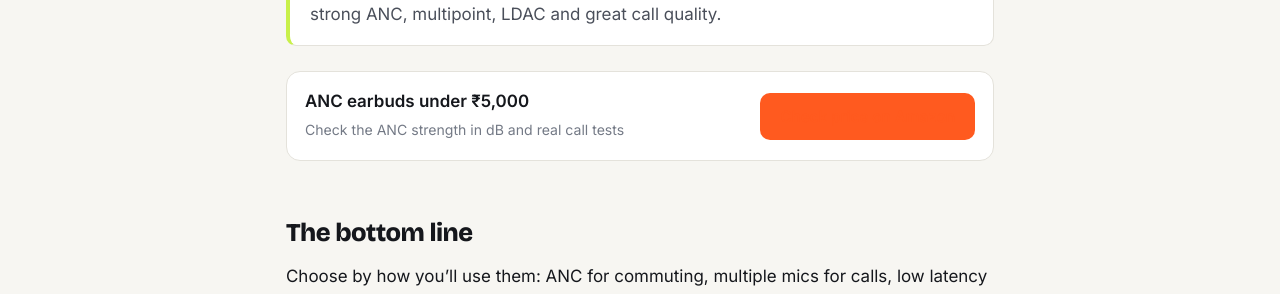
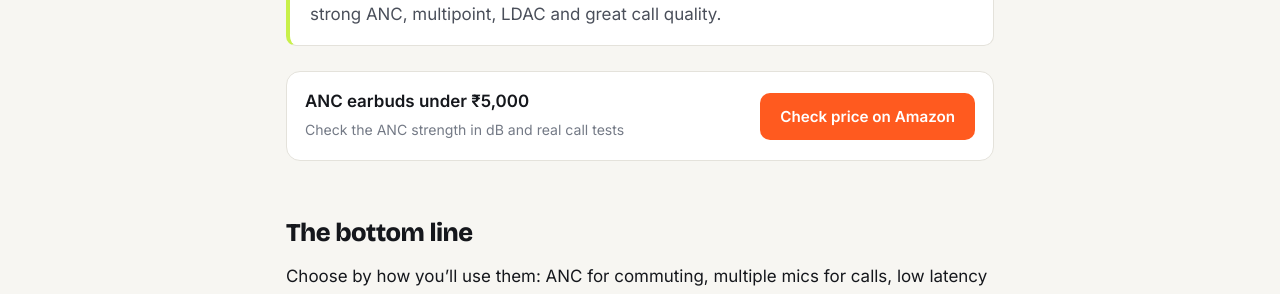
Before and after one commit to kiteksood167/kiteksood167.github.io, a Jekyll site: the page built from _posts/2026-10-18-tws-earbuds-buying-guide.md, in a window 1280 px wide and 1400 px high, scrolled down 2193 px. Shown: the part 813-1107 px from the top of the window. Built offline with Jekyll 4.4.1, drawn with Linux system fonts in a browser that asks for light colours.

Commit message:
Fix invisible text on Amazon buttons inside posts
Co-Authored-By: Claude Opus 5.5 <noreply@anthropic.com>
Claude-Session: https://claude.ai/code/session_019xqcqbRMqun33QWSRS29Nw

```diff
--- a/assets/css/style.css
+++ b/assets/css/style.css
@@ -238,3 +238,7 @@ a.chip:hover { border-color: var(--ink); }
 img.logo-mark { display: block; width: 34px; height: 34px; border-radius: 0; background: none; }
 .logo { font-weight: 800; letter-spacing: -0.03em; }
 .logo-sm img.logo-mark { width: 30px; height: 30px; }
+
+/* Buttons inside articles keep white text (overrides .prose a) */
+.prose a.btn, .buy-box a.btn { color: var(--accent-ink); text-decoration: none; }
+.prose a.btn:hover, .buy-box a.btn:hover { color: var(--accent-ink); }
```
